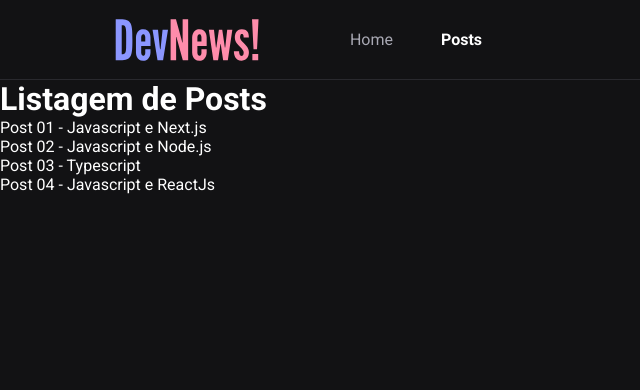
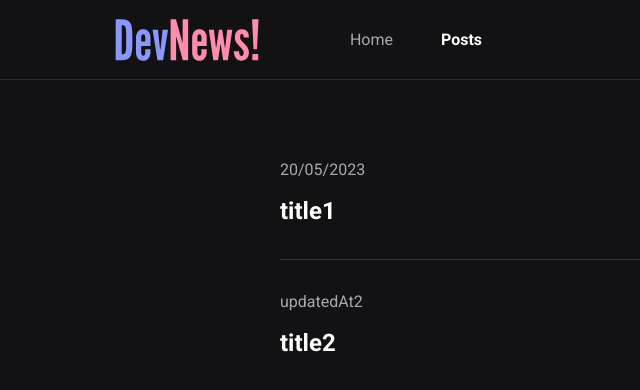
Before and after one commit to biellil/desafio_03_loja, a Next.js app: page /posts in a window 1280 px wide. Shown: the top 390 px of the page, without its empty margins (0-640 px from the left). Built offline with nearby package versions, Linux system fonts and the light colour scheme; data requests are answered from the project's data file.

Commit message:
24/05
Nota de atualização 24/05 hoje finalizei a configuração da API prismic.io e finalizei a implementação da API na aplicação, finalizei a página posts da aplicação

```diff
--- a/api.json
+++ b/api.json
@@ -1,17 +1,34 @@
 {
   "posts": [
-    { "id": 1, "title": "Post 01 - Javascript e Next.js", "author": "JohnDoe" },
-    { "id": 2, "title": "Post 02 - Javascript e Node.js", "author": "JohnDoe" },
-    { "id": 3, "title": "Post 03 - Typescript", "author": "JohnDoe" },
-    { "id": 4, "title": "Post 04 - Javascript e ReactJs", "author": "JohnDoe" }
+    {
+      "id": 1,
+     "slug": "slug1",
+     "title": "title1",
+     "content":"content1",
+     "updatedAt": "20/05/2023"
+
+    },
+    {
+      "id": 2,
+      "slug": "slug2",
+      "title": "title2",
+      "content":"content2",
+      "updatedAt": "updatedAt2"
+
+
+    }
   ],
   "comments": [
-    { "id": 1, "body": "Comentario 1 sobre o post 1", "postId": 1 },
-    { "id": 2, "body": "Comentario 1 sobre o post 2", "postId": 2 },
-    { "id": 3, "body": "Comentario 1 sobre o post 3", "postId": 3 },
-    { "id": 4, "body": "Comentario 2 sobre o post 1", "postId": 1 },
-    { "id": 5, "body": "Comentario 2 sobre o post 2", "postId": 2 },
-    { "id": 6, "body": "Comentario 1 sobre o post 4", "postId": 4 }
+    {
+      "id": 1,
+      "body": "Comment 1",
+      "postId": 1
+    },
+    {
+      "id": 2,
+      "body": "Comment 2",
+      "postId": 2
+    }
   ],
   "profile": { "name": "JohnDoe" }
 }
--- a/src/pages/posts/index.tsx
+++ b/src/pages/posts/index.tsx
@@ -1,33 +1,62 @@
 import { GetStaticProps } from 'next';
+import Link from 'next/link';
 import SEO from '../components/SEO';
+import styles from './posts.module.scss';
 
 interface Post {
-  id: string;
+  id: string,
+  slug: string;
   title: string;
+  excerpt: string;
+  updatedAt: string;
 }
+
+
 interface PostsProps {
   posts: Post[];
 }
+
 export default function Posts({ posts }: PostsProps) {
   return (
-    <div>
+    <>
       <SEO title="Posts" />
-      <h1>Listagem de Posts</h1>
-      <ul>
+
+<main className={styles.container}>
+  <div className={styles.posts}>
     {posts.map(post => (
-          <li key={post.id}>{post.title}</li>
+      <Link href={`/posts/${post.id}`} key={post.id}legacyBehavior>
+        <a>
+          <time>{post.updatedAt}</time>
+          <strong>{post.title}</strong>
+          <p>{post.excerpt}</p>
+        </a>
+      </Link>
     ))}
-      </ul>
   </div>
+</main>
+</>
 );
 }
+
+
 export const getStaticProps: GetStaticProps<PostsProps> = async () => {
+  try {
     const response = await fetch('http://localhost:3333/posts');
-  const posts = await response.json();
+    const posts: Post[] = await response.json();
+
     return {
       props: {
         posts,
       },
-    revalidate: 5, // In seconds
+      revalidate: 60 * 60 * 12, // 12 hours
     };
+  } catch (error) {
+    console.error('Error fetching posts:', error);
+    return {
+      props: {
+        posts: [],
+      },
+      revalidate: 60 * 5, // 5 minutes
     };
+  }
+};
--- /dev/null
+++ b/src/pages/posts/post.module.scss
@@ -0,0 +1,41 @@
+.container {
+    max-width: 1120px;
+    margin: 0 auto;
+    padding: 0 2rem;
+  }
+
+  .post {
+    max-width: 720px;
+    margin: 5rem auto 0;
+
+    h1 {
+      font-size: 3.5rem;
+      font-weight: 900;
+    }
+
+    time {
+      display: block;
+      font-size: 1rem;
+      color: var(--gray300);
+      margin-top: 1.5rem;
+    }
+
+    .content {
+      margin-top: 2rem;
+      line-height: 2rem;
+      font-size: 1.125rem;
+      color: var(--gray100);
+
+      p, ul {
+        margin: 1.5rem 0;
+      }
+
+      ul {
+        padding-left: 1.5rem;
+
+        li {
+          margin: 0.5rem 0;
+        }
+      }
+    }
+}
--- /dev/null
+++ b/src/pages/posts/posts.module.scss
@@ -0,0 +1,45 @@
+.container {
+    max-width: 1120px;
+    margin: 0 auto;
+    padding: 0 2rem;
+  }
+
+  .posts {
+    max-width: 720px;
+    margin: 5rem auto 0;
+
+    a {
+      display: block;
+
+      & + a {
+        margin-top: 2rem;
+        padding-top: 2rem;
+        border-top: 1px solid var(--gray700);
+      }
+
+      time {
+        font-size: 1rem;
+        display: flex;
+        align-items: center;
+        color: var(--gray300);
+      }
+
+      strong {
+        display: block;
+        font-size: 1.5rem;
+        margin-top: 1rem;
+        line-height: 2rem;
+        transition: color 0.2s;
+      }
+
+      &:hover strong {
+        color: var(--primary);
+      }
+
+      p {
+        color: var(--gray300);
+        margin-top: 0.5rem;
+        line-height: 1.625rem;
+      }
+    }
+  }
--- a/tsconfig.json
+++ b/tsconfig.json
@@ -1,6 +1,6 @@
 {
   "compilerOptions": {
-    "target": "es5",
+    "target": "es2017",
     "lib": [
       "dom",
       "dom.iterable",
```
Also changed, not shown: customtypes/post/index.json (+5 -2 lines), src/pages/posts/[id].tsx (deleted, +0 -67 lines), src/pages/posts/[slug].tsx (added, +85 -0 lines). Lines whose indentation alone changed are shown as unchanged.
